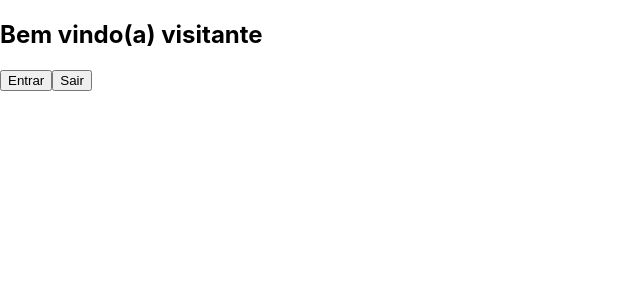
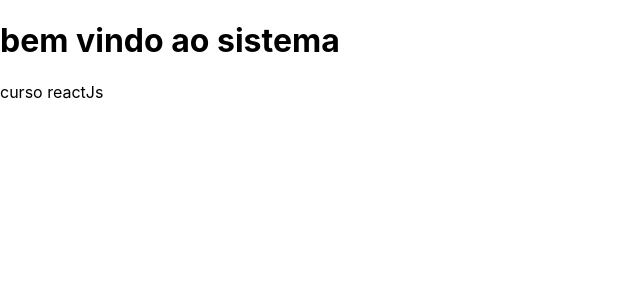
Before and after one commit to JoyceKell/ReactJs-do-zero-ao-avancado-na-pratica, a React (Create React App) app in the folder meusite/: page / in a window 1280 px wide. Shown: the top 300 px of the page, without its empty margins (0-640 px from the left). Built offline with nearby package versions, Linux system fonts and the light colour scheme.

Commit message:
renderizaçao condicional

```diff
--- a/meusite/src/components/membro/index.js
+++ b/meusite/src/components/membro/index.js
@@ -4,26 +4,17 @@ class Membro extends Component{
   constructor(props){
     super(props);
     this.state = {
-      nome: props.nome
+      status: 1,
     };
-    this.entrar = this.entrar.bind(this);
-    this.sair = this.sair.bind(this);
-  }
-
-  entrar(){
-    this.setState({nome: "Joyce"})
-  }
-
-  sair(){
-    this.setState({nome: "Visitante"})
   }
 
   render(){
     return(
       <div>
-        <h2>Bem vindo(a) {this.state.nome}</h2>
-        <button onClick={this.entrar}>Entrar</button>
-        <button onClick={this.sair}>Sair</button>
+        {
+          this.state.status == 1 && <h1>bem vindo ao sistema</h1>
+        }
+        <div>curso reactJs</div>
       </div>
     )
   }
```
